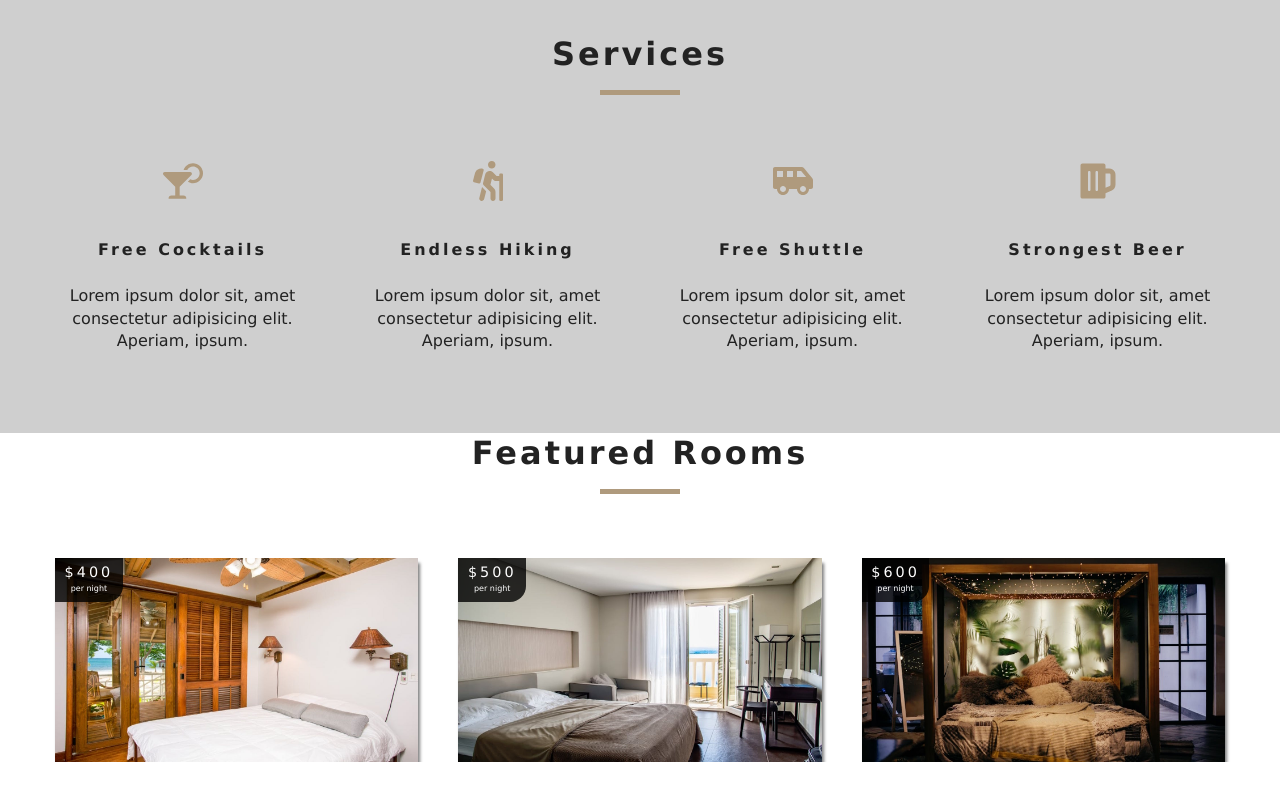
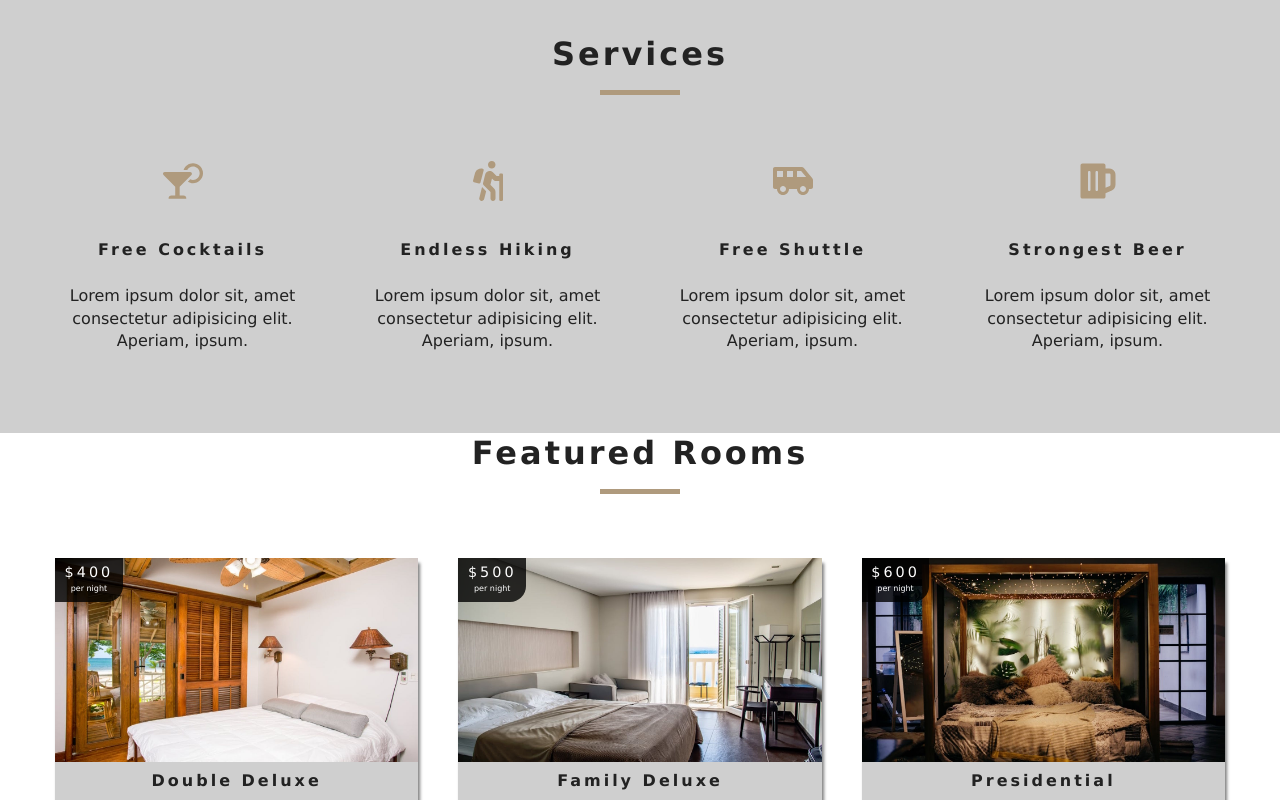
Before and after one commit to expjazz/learning_react-beach-resort, a React (Create React App) app: page / in a window 1280 px wide. Shown: the part 846-1646 px from the top of the page. Before the commit the page ends 1608 px from the top, so only its background shows below. Built offline with nearby package versions, Linux system fonts and the light colour scheme; the HTML template or start-up script is replaced by a standard one.

Commit message:
add single room component

```diff
--- a/src/Context.js
+++ b/src/Context.js
@@ -28,11 +28,16 @@ class RoomProvider extends Component {
 
     })
   }
-
+  getRoom = (slug) => {
+    let tempRooms = [...this.state.rooms]
+    const room = tempRooms.find((room)=> room.slug === slug)
+    return room
+  }
 
   render() {
     return (
-      <RoomContext.Provider value={{...this.state}}>
+      <RoomContext.Provider value={{...this.state,
+      getRoom: this.getRoom}}>
         {this.props.children}
       </RoomContext.Provider>
     )
--- a/src/components/Room.js
+++ b/src/components/Room.js
@@ -1,7 +1,8 @@
 import React from 'react'
 import { Link } from 'react-router-dom'
-import defaultImg from '../images/room-1.jpeg'
-export default function Room({room}) {
+import defaultImg from '../images/room-1.jpeg';
+import PropTypes from 'prop-types'
+export default function Room({ room }) {
   const {name, slug, images, price} = room;
 
   return (
@@ -16,6 +17,17 @@ export default function Room({room}) {
         </div>
         <Link to={`/rooms/${slug}`} className='btn-primary room-link'> Features </Link>
       </div>
+      <p className="room-info"> {name} </p>
     </article>
   )
 }
+
+Room.propTypes = {
+  room:PropTypes.shape({
+    name:PropTypes.string.isRequired,
+    slug:PropTypes.string.isRequired,
+    images:PropTypes.arrayOf(PropTypes.string).isRequired,
+    price:PropTypes.number.isRequired
+
+  })
+}
```
